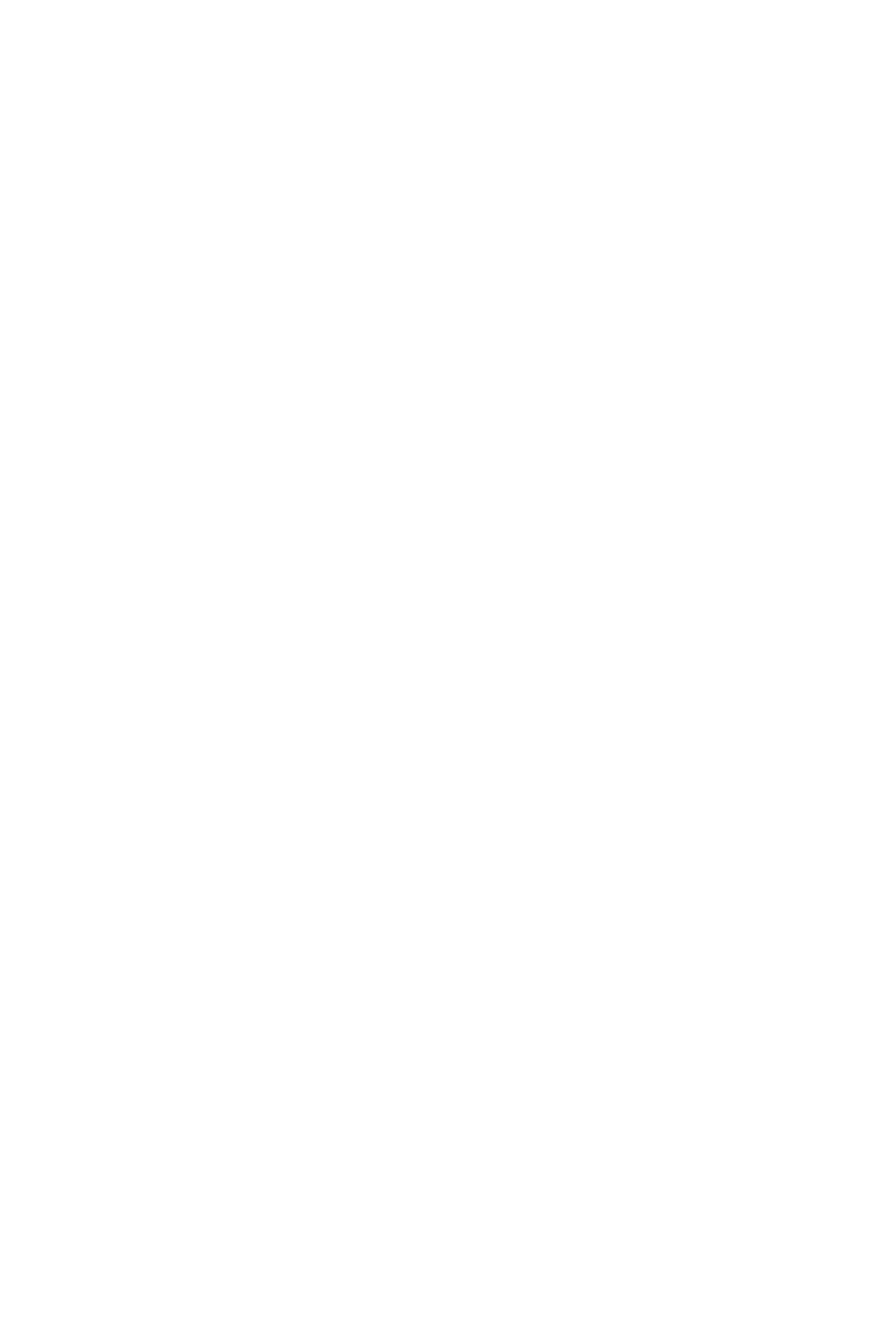
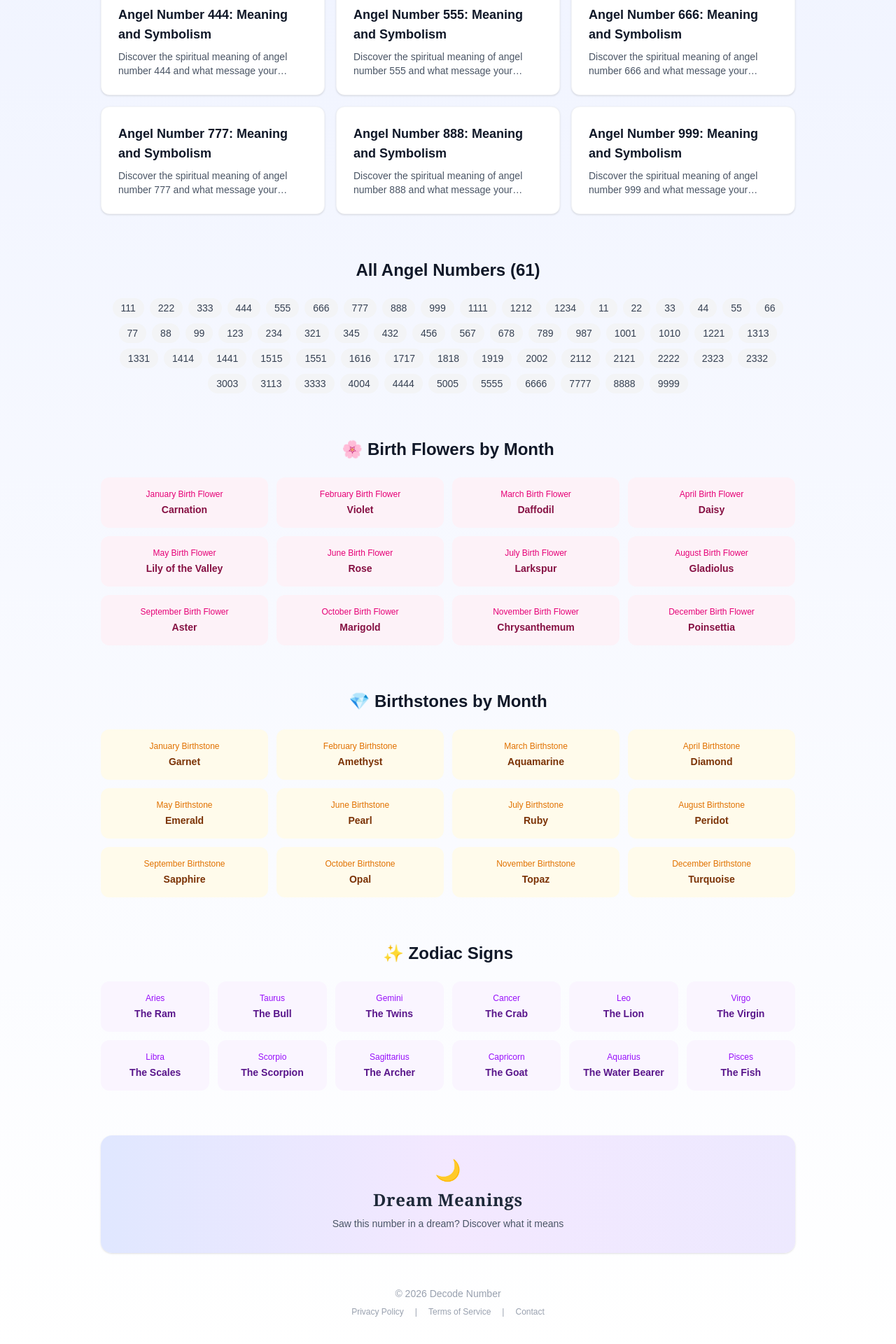
Before and after one commit to Vananis/decode-number, a Next.js app: page / in a window 1280 px wide. Before the commit this address had no page. Shown: the part 464-2384 px from the top of the page at 70% size. Before the commit the page ends 800 px from the top, so only its background shows below. Built offline with nearby package versions, Linux system fonts and the light colour scheme.

Commit message:
fix: root page redirect → static content for AdSense crawler

```diff
--- a/app/page.tsx
+++ b/app/page.tsx
@@ -1,5 +1,244 @@
-import { redirect } from "next/navigation";
+import Link from "next/link";
+import { Metadata } from "next";
+import { getAllAngelNumberSlugs, readMarkdownFile, Locale } from "@/lib/markdown";
+import { getDictionary } from "@/lib/i18n";
+import { generatePageAlternates } from "@/lib/alternates";
 
-export default function Home() {
-  redirect("/en");
+export const dynamic = 'force-static';
+
+const popularSlugs = [
+  "111", "222", "333", "444", "555", "666", "777", "888", "999",
+  "1111", "1212", "1234"
+];
+
+const months = [
+  "january", "february", "march", "april", "may", "june",
+  "july", "august", "september", "october", "november", "december"
+];
+
+const zodiacSigns = [
+  "aries", "taurus", "gemini", "cancer", "leo", "virgo",
+  "libra", "scorpio", "sagittarius", "capricorn", "aquarius", "pisces"
+];
+
+const fullContentLocales: Locale[] = ['en', 'ja'];
+
+export async function generateMetadata(): Promise<Metadata> {
+  const dict = getDictionary("en");
+  return {
+    title: dict.home.title,
+    description: dict.home.subtitle,
+    alternates: generatePageAlternates(),
+  };
 }
+
+export default async function Home() {
+  const locale = "en";
+  const dict = getDictionary(locale);
+  const allSlugs = getAllAngelNumberSlugs(locale);
+  const hasFullContent = fullContentLocales.includes(locale);
+
+  const sortedSlugs = [
+    ...popularSlugs.filter(s => allSlugs.includes(s)),
+    ...allSlugs.filter(s => !popularSlugs.includes(s)).sort((a, b) => parseInt(a) - parseInt(b))
+  ];
+
+  const topNumbers = await Promise.all(
+    sortedSlugs.slice(0, 9).map(async (slug) => {
+      try {
+        const { frontmatter } = await readMarkdownFile(slug, locale);
+        return {
+          slug,
+          title: frontmatter.title || `${slug} Angel Number`,
+          desc: frontmatter.description ? frontmatter.description.slice(0, 80) + "..." : ""
+        };
+      } catch {
+        return { slug, title: `${slug} Angel Number`, desc: "" };
+      }
+    })
+  );
+
+  const birthFlowers = hasFullContent ? await Promise.all(
+    months.map(async (month) => {
+      try {
+        const { frontmatter } = await readMarkdownFile(month, locale, 'birth-flower');
+        return { slug: month, title: frontmatter.title || month };
+      } catch {
+        return { slug: month, title: month };
+      }
+    })
+  ) : [];
+
+  const birthStones = hasFullContent ? await Promise.all(
+    months.map(async (month) => {
+      try {
+        const { frontmatter } = await readMarkdownFile(month, locale, 'birth-stone');
+        return { slug: month, title: frontmatter.title || month };
+      } catch {
+        return { slug: month, title: month };
+      }
+    })
+  ) : [];
+
+  const zodiacItems = hasFullContent ? await Promise.all(
+    zodiacSigns.map(async (sign) => {
+      try {
+        const { frontmatter } = await readMarkdownFile(sign, locale, 'zodiac');
+        return { slug: sign, title: frontmatter.title || sign };
+      } catch {
+        return { slug: sign, title: sign };
+      }
+    })
+  ) : [];
+
+  return (
+    <main className="min-h-screen bg-gradient-to-b from-indigo-50 to-white">
+      <div className="max-w-5xl mx-auto px-4 py-16">
+        <header className="text-center mb-16">
+          <h1 className="text-4xl md:text-5xl font-bold text-gray-900 mb-4">
+            {dict.home.title}
+          </h1>
+          <p className="text-xl text-gray-600">
+            {dict.home.subtitle}
+          </p>
+        </header>
+
+        <section className="mb-16">
+          <h2 className="text-2xl font-bold text-gray-900 mb-6 text-center">
+            {dict.home.popularNumbers}
+          </h2>
+          <div className="grid grid-cols-1 md:grid-cols-2 lg:grid-cols-3 gap-4">
+            {topNumbers.map((number) => (
+              <Link
+                key={number.slug}
+                href={`/${locale}/angel-numbers/${number.slug}`}
+                className="block p-6 bg-white rounded-xl shadow-sm border border-gray-100 hover:shadow-md hover:border-indigo-200 transition-all"
+              >
+                <h3 className="text-lg font-semibold text-gray-900 mb-2">
+                  {number.title}
+                </h3>
+                <p className="text-gray-600 text-sm line-clamp-2">{number.desc}</p>
+              </Link>
+            ))}
+          </div>
+        </section>
+
+        <section className="mb-16">
+          <h2 className="text-2xl font-bold text-gray-900 mb-6 text-center">
+            {dict.home.allNumbers} ({allSlugs.length})
+          </h2>
+          <div className="flex flex-wrap justify-center gap-2">
+            {sortedSlugs.map((slug) => (
+              <Link
+                key={slug}
+                href={`/${locale}/angel-numbers/${slug}`}
+                className="px-3 py-1 bg-gray-100 rounded-full text-sm text-gray-700 hover:bg-indigo-100 hover:text-indigo-700 transition-colors"
+              >
+                {slug}
+              </Link>
+            ))}
+          </div>
+        </section>
+
+        {hasFullContent && (
+          <section className="mb-16">
+            <h2 className="text-2xl font-bold text-gray-900 mb-6 text-center">
+              {dict.home.birthFlowers}
+            </h2>
+            <div className="grid grid-cols-2 md:grid-cols-3 lg:grid-cols-4 gap-3">
+              {birthFlowers.map((flower) => {
+                const parts = flower.title.split(": ");
+                const subtitle = parts[0] || "";
+                const name = parts[1] || flower.title;
+                return (
+                  <Link
+                    key={flower.slug}
+                    href={`/${locale}/birth-flower/${flower.slug}`}
+                    className="p-4 bg-pink-50 rounded-xl text-center hover:bg-pink-100 transition-colors"
+                  >
+                    <span className="block text-xs text-pink-600 mb-1">{subtitle}</span>
+                    <span className="block text-sm font-semibold text-pink-900">{name}</span>
+                  </Link>
+                );
+              })}
+            </div>
+          </section>
+        )}
+
+        {hasFullContent && (
+          <section className="mb-16">
+            <h2 className="text-2xl font-bold text-gray-900 mb-6 text-center">
+              {dict.home.birthStones}
+            </h2>
+            <div className="grid grid-cols-2 md:grid-cols-3 lg:grid-cols-4 gap-3">
+              {birthStones.map((stone) => {
+                const parts = stone.title.split(": ");
+                const subtitle = parts[0] || "";
+                const name = parts[1] || stone.title;
+                return (
+                  <Link
+                    key={stone.slug}
+                    href={`/${locale}/birth-stone/${stone.slug}`}
+                    className="p-4 bg-amber-50 rounded-xl text-center hover:bg-amber-100 transition-colors"
+                  >
+                    <span className="block text-xs text-amber-600 mb-1">{subtitle}</span>
+                    <span className="block text-sm font-semibold text-amber-900">{name}</span>
+                  </Link>
+                );
+              })}
+            </div>
+          </section>
+        )}
+
+        {hasFullContent && (
+          <section className="mb-16">
+            <h2 className="text-2xl font-bold text-gray-900 mb-6 text-center">
+              {dict.home.zodiacSigns}
+            </h2>
+            <div className="grid grid-cols-3 md:grid-cols-4 lg:grid-cols-6 gap-3">
+              {zodiacItems.map((zodiac) => {
+                const parts = zodiac.title.split(": ");
+                const subtitle = parts[0] || "";
+                const name = parts[1] || zodiac.title;
+                return (
+                  <Link
+                    key={zodiac.slug}
+                    href={`/${locale}/zodiac/${zodiac.slug}`}
+                    className="p-4 bg-purple-50 rounded-xl text-center hover:bg-purple-100 transition-colors"
+                  >
+                    <span className="block text-xs text-purple-600 mb-1">{subtitle}</span>
+                    <span className="block text-sm font-semibold text-purple-900">{name}</span>
+                  </Link>
+                );
+              })}
+            </div>
+          </section>
+        )}
+
+        <Link
+          href="https://tell-dream.com"
+          className="block p-8 rounded-2xl text-center bg-gradient-to-r from-indigo-100 via-purple-100 to-violet-100 hover:from-indigo-200 hover:via-purple-200 hover:to-violet-200 transition-all shadow-sm hover:shadow-md"
+        >
+          <span className="text-3xl mb-2 block">🌙</span>
+          <span className="text-2xl font-serif font-semibold text-gray-800 tracking-wide">
+            {dict.home.dreamCta}
+          </span>
+          <p className="text-gray-600 mt-2 text-sm">
+            {dict.home.dreamCtaDesc}
+          </p>
+        </Link>
+
+        <footer className="mt-12 text-center text-gray-400 text-sm space-y-2">
+          <p>{dict.footer.copyright}</p>
+          <div className="flex justify-center gap-4 text-xs">
+            <Link href={`/${locale}/privacy`} className="hover:text-gray-600 transition-colors">{dict.nav.privacy}</Link>
+            <span>|</span>
+            <Link href={`/${locale}/terms`} className="hover:text-gray-600 transition-colors">{dict.nav.terms}</Link>
+            <span>|</span>
+            <a href="mailto:contact@decode-number.com" className="hover:text-gray-600 transition-colors">{dict.nav.contact}</a>
+          </div>
+        </footer>
+      </div>
+    </main>
+  );
+}
```
